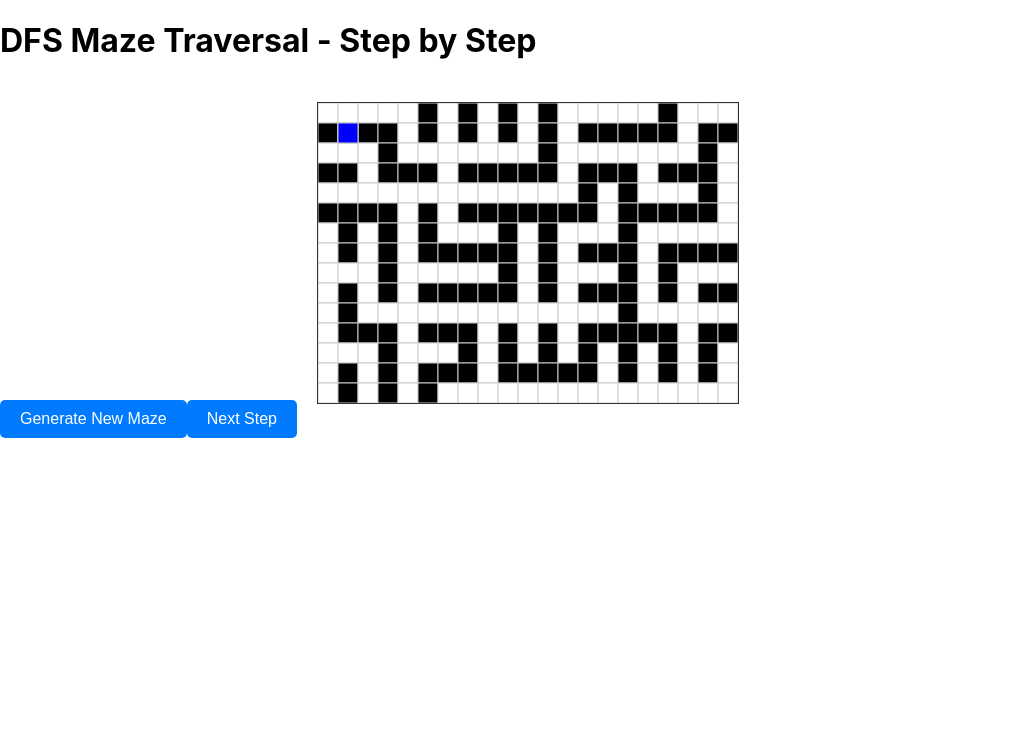
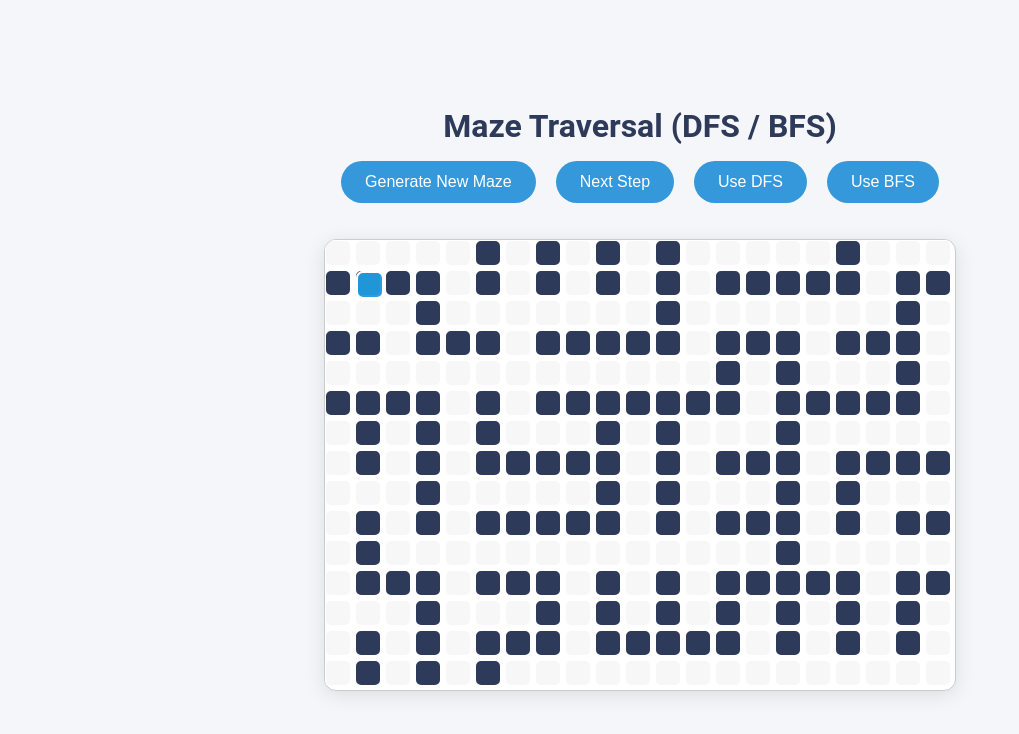
Before and after one commit to tiaL-ops/karoka-core, a React (Create React App) app in the folder frontend/: page /maze in a window 1280 px wide. Shown: the top 734 px of the page, without its empty margins (0-1019 px from the left). Built offline with nearby package versions, Linux system fonts and the light colour scheme.

Commit message:
Added dfs and bfs

```diff
--- /dev/null
+++ b/frontend/src/algorithms/bfs.js
@@ -0,0 +1,33 @@
+// bfs.js
+
+export function bfsMazeTraversal(maze, startX, startY) {
+    const queue = [{ x: startX, y: startY }];
+    const directions = [
+      { dx: 1, dy: 0 },  // Right
+      { dx: -1, dy: 0 },  // Left
+      { dx: 0, dy: 1 },  // Down
+      { dx: 0, dy: -1 }  // Up
+    ];
+
+    const path = [];
+    const visitedSet = new Set();
+    visitedSet.add(`${startX},${startY}`);
+
+    while (queue.length > 0) {
+      const { x, y } = queue.shift();
+      path.push({ x, y, backtrack: false });
+
+      for (let dir of directions) {
+        const nx = x + dir.dx;
+        const ny = y + dir.dy;
+
+        // Check if next cell is a valid passage and not visited
+        if (nx >= 0 && nx < maze[0].length && ny >= 0 && ny < maze.length && maze[ny][nx] === 0 && !visitedSet.has(`${nx},${ny}`)) {
+          visitedSet.add(`${nx},${ny}`);
+          queue.push({ x: nx, y: ny });
+        }
+      }
+    }
+
+    return path;
+  }
--- /dev/null
+++ b/frontend/src/algorithms/dfs.js
@@ -0,0 +1,44 @@
+// dfs.js
+
+export function dfsMazeTraversal(maze, startX, startY) {
+    const stack = [{ x: startX, y: startY }];
+    const directions = [
+      { dx: 1, dy: 0 },  // Right
+      { dx: -1, dy: 0 },  // Left
+      { dx: 0, dy: 1 },  // Down
+      { dx: 0, dy: -1 }  // Up
+    ];
+
+    const path = [];
+    const visitedSet = new Set();
+
+    while (stack.length > 0) {
+      const { x, y } = stack.pop();
+      const key = `${x},${y}`;
+
+      if (!visitedSet.has(key)) {
+        visitedSet.add(key);
+        path.push({ x, y, backtrack: false });
+
+        let hasUnvisitedNeighbors = false;
+
+        for (let dir of directions) {
+          const nx = x + dir.dx;
+          const ny = y + dir.dy;
+
+          // Check if next cell is a valid passage and not visited
+          if (nx >= 0 && nx < maze[0].length && ny >= 0 && ny < maze.length && maze[ny][nx] === 0 && !visitedSet.has(`${nx},${ny}`)) {
+            stack.push({ x: nx, y: ny });
+            hasUnvisitedNeighbors = true;
+          }
+        }
+
+        // If no unvisited neighbors, mark this as a backtracking step
+        if (!hasUnvisitedNeighbors) {
+          path.push({ x, y, backtrack: true });
+        }
+      }
+    }
+
+    return path;
+  }
--- a/frontend/src/components/2DMatrix/2DMatrix.css
+++ b/frontend/src/components/2DMatrix/2DMatrix.css
@@ -1,26 +1,46 @@
-/* 2DMatrix.css */
-svg {
-    background-color: #f9f9f9;
-    margin: 20px;
-    border: 1px solid #333;
+body {
+  font-family: 'Roboto', sans-serif;
+  background-color: #f5f6fa;
+  display: flex;
+  justify-content: center;
+  align-items: center;
+  height: 100vh;
+  margin: 0;
 }
 
-  rect {
-    stroke: #ccc;
+.container {
+  text-align: center;
 }
 
-  button {
-    padding: 10px 20px;
-    font-size: 1em;
-    margin-bottom: 20px;
-    cursor: pointer;
-    background-color: #007bff;
+.title {
+  font-size: 2rem;
+  margin-bottom: 1rem;
+  color: #2E3A59;
+}
+
+.controls {
+  margin-bottom: 1rem;
+}
+
+.button {
+  background-color: #3498db;
   color: white;
   border: none;
-    border-radius: 5px;
+  padding: 12px 24px;
+  border-radius: 25px;
+  font-size: 1rem;
+  cursor: pointer;
+  margin: 0 10px;
   transition: background-color 0.3s ease;
 }
 
-  button:hover {
-    background-color: #0056b3;
+.button:hover {
+  background-color: #2980b9;
 }
+
+svg {
+  margin-top: 20px;
+  box-shadow: 0px 4px 20px rgba(0, 0, 0, 0.1);
+  border-radius: 12px;
+  background-color: white;
+}
--- a/frontend/src/components/2DMatrix/2DMatrix.js
+++ b/frontend/src/components/2DMatrix/2DMatrix.js
@@ -1,6 +1,8 @@
 import React, { useEffect, useRef, useState } from 'react';
 import './2DMatrix.css';
 import * as d3 from 'd3';
+import { dfsMazeTraversal } from '../../algorithms/dfs'; // Correct relative path for dfs
+import { bfsMazeTraversal } from '../../algorithms/bfs'; // Correct relative path for bfs
 
 function primsMaze(width, height) {
   const maze = Array(height).fill(null).map(() => Array(width).fill(1));  // Initialize grid full of walls (1)
@@ -58,73 +60,43 @@ function primsMaze(width, height) {
   return maze;
 }
 
-function dfsMazeTraversal(maze, startX, startY) {
-  const stack = [{ x: startX, y: startY }];
-  const visited = [];
-  const directions = [
-    { dx: 1, dy: 0 },  // Right
-    { dx: -1, dy: 0 },  // Left
-    { dx: 0, dy: 1 },  // Down
-    { dx: 0, dy: -1 }  // Up
-  ];
-
-  const path = [];
-  const visitedSet = new Set();
-
-  while (stack.length > 0) {
-    const { x, y } = stack.pop();
-    const key = `${x},${y}`;
-
-    if (!visitedSet.has(key)) {
-      visitedSet.add(key);
-      visited.push({ x, y });
-      path.push({ x, y, backtrack: false });
-
-      for (let dir of directions) {
-        const nx = x + dir.dx;
-        const ny = y + dir.dy;
-
-        // Check if next cell is a valid passage and not visited
-        if (nx >= 0 && nx < maze[0].length && ny >= 0 && ny < maze.length && maze[ny][nx] === 0 && !visitedSet.has(`${nx},${ny}`)) {
-          stack.push({ x: nx, y: ny });
-        }
-      }
-
-      // If stack becomes empty, we know we are backtracking
-      if (stack.length > 0 && `${stack[stack.length - 1].x},${stack[stack.length - 1].y}` !== key) {
-        path.push({ x, y, backtrack: true });
-      }
-    }
-  }
-
-  return path;
-}
-
 function MatrixPage() {
   const [maze, setMaze] = useState([]);
-  const [dfsPath, setDfsPath] = useState([]);
-  const [stepIndex, setStepIndex] = useState(0);  // Index for DFS step
+  const [path, setPath] = useState([]);
+  const [stepIndex, setStepIndex] = useState(0);  // Index for DFS/BFS step
+  const [algorithm, setAlgorithm] = useState('dfs');  // Track the chosen algorithm
   const svgRef = useRef();
   const width = 21;  // Maze width
   const height = 15;  // Maze height
-  const cellSize = 20;  // Set the size of each cell
+  const cellSize = 30;  // Increased cell size for better visibility
 
   const generateNewMaze = () => {
     const newMaze = primsMaze(width, height);  // Generate the maze using Prim's algorithm
-    const dfsTraversalPath = dfsMazeTraversal(newMaze, 1, 1);  // Generate DFS path
     setMaze(newMaze);
-    setDfsPath(dfsTraversalPath);
-    setStepIndex(0);  // Reset DFS step
+    setStepIndex(0);  // Reset DFS/BFS step
+    if (algorithm === 'dfs') {
+      const dfsTraversalPath = dfsMazeTraversal(newMaze, 1, 1);  // Generate DFS path
+      setPath(dfsTraversalPath);
+    } else {
+      const bfsTraversalPath = bfsMazeTraversal(newMaze, 1, 1);  // Generate BFS path
+      setPath(bfsTraversalPath);
+    }
   };
 
   useEffect(() => {
-    generateNewMaze();  // Generate initial maze and DFS path
-  }, []);
+    generateNewMaze();  // Generate initial maze and DFS/BFS path
+  }, [algorithm]);  // Re-generate the maze and path when the algorithm changes
 
   const handleNextStep = () => {
-    if (stepIndex < dfsPath.length - 1) {
-      setStepIndex(stepIndex + 1);  // Go to the next step in the DFS
+    // Move to the next step in the DFS/BFS if possible
+    if (stepIndex < path.length - 1) {
+      setStepIndex(stepIndex + 1);  // Increment to the next step
     }
+  };
+
+  const handleAlgorithmChange = (algo) => {
+    setAlgorithm(algo);  // Set the chosen algorithm (DFS or BFS)
+    generateNewMaze();  // Regenerate the maze and traversal path
   };
 
   useEffect(() => {
@@ -132,49 +104,65 @@ function MatrixPage() {
       .attr('width', width * cellSize)
       .attr('height', height * cellSize);
 
-    // Render the maze (only once)
+    // Render the maze with rounded corners and shadow
     svg.selectAll('rect')
       .data(maze.flat())
       .join('rect')
       .attr('x', (d, i) => (i % width) * cellSize)
       .attr('y', (d, i) => Math.floor(i / width) * cellSize)
-      .attr('width', cellSize)
-      .attr('height', cellSize)
-      .attr('fill', d => (d === 1 ? '#000' : '#fff'))
-      .attr('stroke', '#ccc');
+      .attr('width', cellSize - 4)
+      .attr('height', cellSize - 4)
+      .attr('rx', 6)  // Rounded corners
+      .attr('ry', 6)
+      .attr('fill', d => (d === 1 ? '#2E3A59' : '#F7F7F7'))
+      .attr('stroke', '#FFF')
+      .attr('stroke-width', 2)
+      .style('box-shadow', '2px 2px 5px rgba(0, 0, 0, 0.2)');
 
-    // Render the DFS traversal step by step using data binding
+    // Smooth transitions
     svg.selectAll('.dfs-cell')
-      .data(dfsPath.slice(0, stepIndex + 1), d => `${d.x}-${d.y}`)  // Bind data only for the current DFS step
+      .data(path.slice(0, stepIndex + 1), d => `${d.x}-${d.y}`)  // Bind data only for the current step
       .join('rect')
       .attr('class', 'dfs-cell')
-      .attr('x', d => d.x * cellSize)
-      .attr('y', d => d.y * cellSize)
-      .attr('width', cellSize)
-      .attr('height', cellSize)
-      .attr('fill', d => d.backtrack ? '#ff6347' : '#00ff00')  // Red for backtracking, green for normal traversal
-      .attr('stroke', '#ccc');
+      .attr('x', d => d.x * cellSize + 2)
+      .attr('y', d => d.y * cellSize + 2)
+      .attr('width', cellSize - 4)
+      .attr('height', cellSize - 4)
+      .attr('rx', 6)
+      .attr('ry', 6)
+      .attr('fill', d => d.backtrack ? 'rgba(255,99,71,0.8)' : 'rgba(50,205,50,0.8)')  // Smooth colors with transparency
+      .attr('stroke', '#FFF')
+      .attr('stroke-width', 2)
+      .style('transition', 'all 0.3s ease-in-out');
 
-    // Highlight the current node in blue
-    if (dfsPath[stepIndex]) {
+    // Highlight the current node in blue with smooth transition
+    if (path[stepIndex]) {
       svg.selectAll('.current')
-        .data([dfsPath[stepIndex]])
+        .data([path[stepIndex]])
         .join('rect')
         .attr('class', 'current')
-        .attr('x', d => d.x * cellSize)
-        .attr('y', d => d.y * cellSize)
-        .attr('width', cellSize)
-        .attr('height', cellSize)
-        .attr('fill', '#0000ff')  // Blue for the current node
-        .attr('stroke', '#ccc');
+        .attr('x', d => d.x * cellSize + 2)
+        .attr('y', d => d.y * cellSize + 2)
+        .attr('width', cellSize - 4)
+        .attr('height', cellSize - 4)
+        .attr('rx', 6)
+        .attr('ry', 6)
+        .attr('fill', 'rgba(30,144,255,0.8)')  // Blue for the current node
+        .attr('stroke', '#FFF')
+        .attr('stroke-width', 2)
+        .style('transition', 'all 0.3s ease-in-out');
     }
-  }, [stepIndex, dfsPath, maze]);  // Re-render only when the DFS step or maze changes
+  }, [stepIndex, path, maze]);  // Re-render only when the step, path, or maze changes
 
   return (
-    <div>
-      <h1>DFS Maze Traversal - Step by Step</h1>
-      <button onClick={generateNewMaze}>Generate New Maze</button>
-      <button onClick={handleNextStep}>Next Step</button>
+    <div className="container">
+      <h1 className="title">Maze Traversal (DFS / BFS)</h1>
+      <div className="controls">
+        <button className="button" onClick={generateNewMaze}>Generate New Maze</button>
+        <button className="button" onClick={handleNextStep}>Next Step</button>
+        <button className="button" onClick={() => handleAlgorithmChange('dfs')}>Use DFS</button>
+        <button className="button" onClick={() => handleAlgorithmChange('bfs')}>Use BFS</button>
+      </div>
       <svg ref={svgRef}></svg>
     </div>
   );
```
Lines whose indentation alone changed are shown as unchanged.
